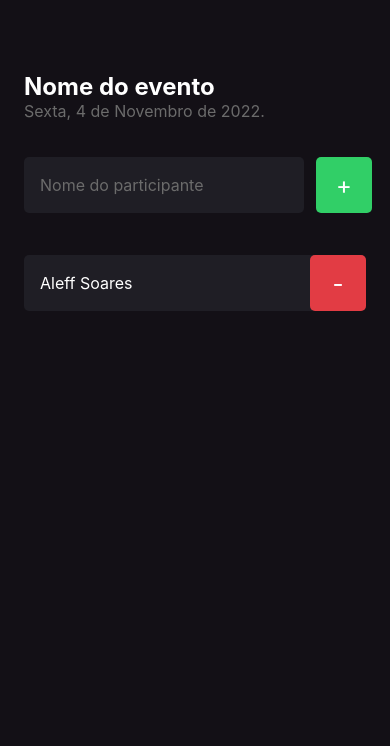
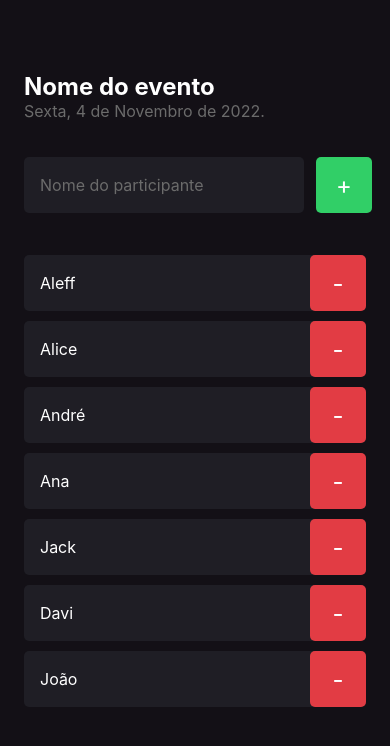
Before and after one commit to AleffSoares/Imhere, a React Native app: screen / in a window 390 px wide. Shown: the top 746 px of the page. Built offline with nearby package versions, Linux system fonts and the light colour scheme.

Commit message:
Adicionado ScrollView

```diff
--- a/src/screens/Home/index.tsx
+++ b/src/screens/Home/index.tsx
@@ -1,4 +1,4 @@
-import { Text, View, TextInput, TouchableOpacity } from "react-native";
+import { Text, View, TextInput, TouchableOpacity, ScrollView } from "react-native";
 
 import { Participant } from "../../components/Participant";
 
@@ -6,6 +6,7 @@ import { styles } from './styles';
 
 
 export  function Home(){
+  const participants = ['Aleff', 'Alice', 'André', 'Ana', 'Jack', 'Davi', 'João'];
 
   function handleParticipantAdd() {
     console.log("Você clicou no botão de Adicionar!");
@@ -37,7 +38,17 @@ export  function Home(){
             </TouchableOpacity>
         </View>
 
-        <Participant name="Aleff Soares" onRemove={() => handleParticipantRemove("Aleff Soares") } />
+        <ScrollView>
+            {
+              participants.map(participant => (
+                <Participant
+                  key={participant}
+                  name={participant}
+                  onRemove={() => handleParticipantRemove(participant)}
+                />
+              ))
+            }
+        </ScrollView>
 
     </View>
   );
```
